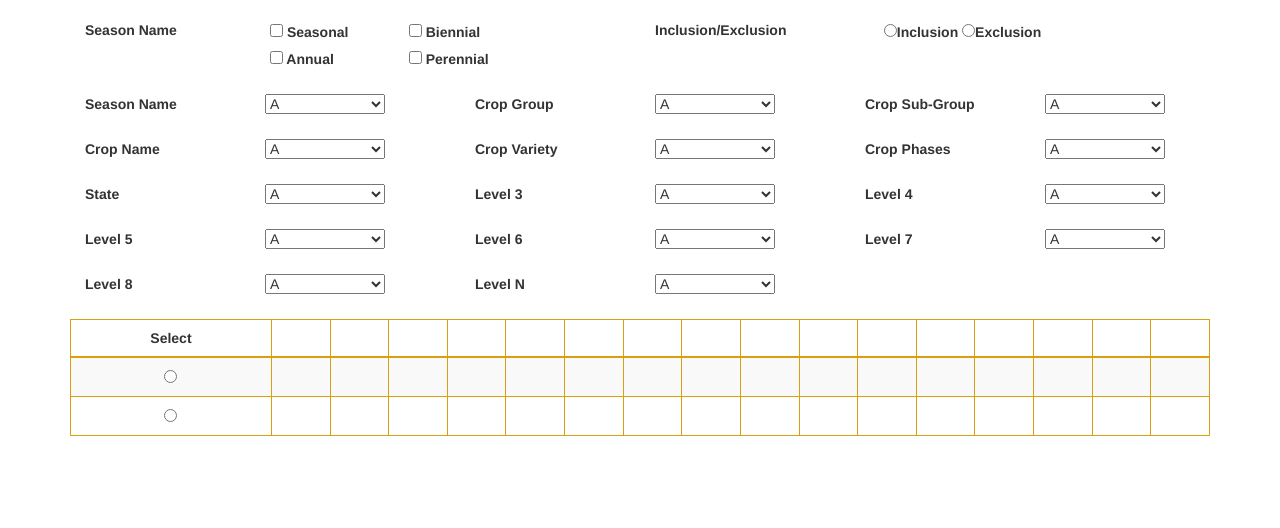
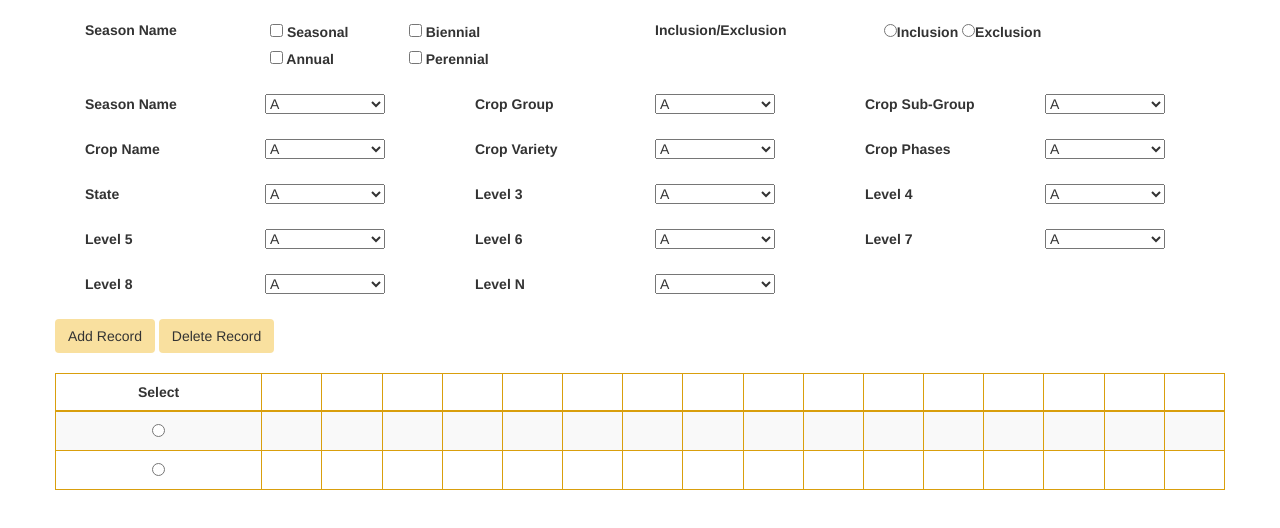
Before and after one commit to PaurviBhardwaj/AIC-UIDesigns, a plain HTML site: page ui designs/cropAndLocation.html in a window 1280 px wide. Drawn offline with Linux system fonts and the light colour scheme.

Commit message:
Add files via upload

```diff
--- a/ui designs/cropAndLocation.html
+++ b/ui designs/cropAndLocation.html
@@ -36,7 +36,7 @@
 						<label><input type="checkbox"> Perennial</label>
 					</div>
 			</div>
-			<div class="col-sm-5">
+			<div class="col-sm-5 ">
 					<div class="col-sm-6 cropradio">
     					<label>Inclusion/Exclusion</label>
 					</div>
@@ -224,8 +224,13 @@
 					</div>
 			</div>
 		</div>
+			<div class="row spaceBottom">
+				<button type="button" class="btn tableOptions">Add Record</button>
+				<button type="button" class="btn tableOptions">Delete Record</button>
+			</div>
+			<div class="row spaceBottom">
+				<div class=" table-responsive">
 
-			<div class=" table-responsive">
 				<table class="table table-bordered table-striped">
 
 					<thead>
@@ -291,7 +296,7 @@
 					</tbody>
 				  </table>
 			</div>
-
+		</div>
 	</div>
 
 
--- a/ui designs/css/custom-styles.css
+++ b/ui designs/css/custom-styles.css
@@ -61,3 +61,7 @@ iframe, object, embed {
 .labelPadding{
 		padding-left:30px;
 }
+
+.tableOptions{
+	background-color:#f9e09f;
+}
```
Also changed, not shown: 1 other file. Lines whose indentation alone changed are shown as unchanged.
